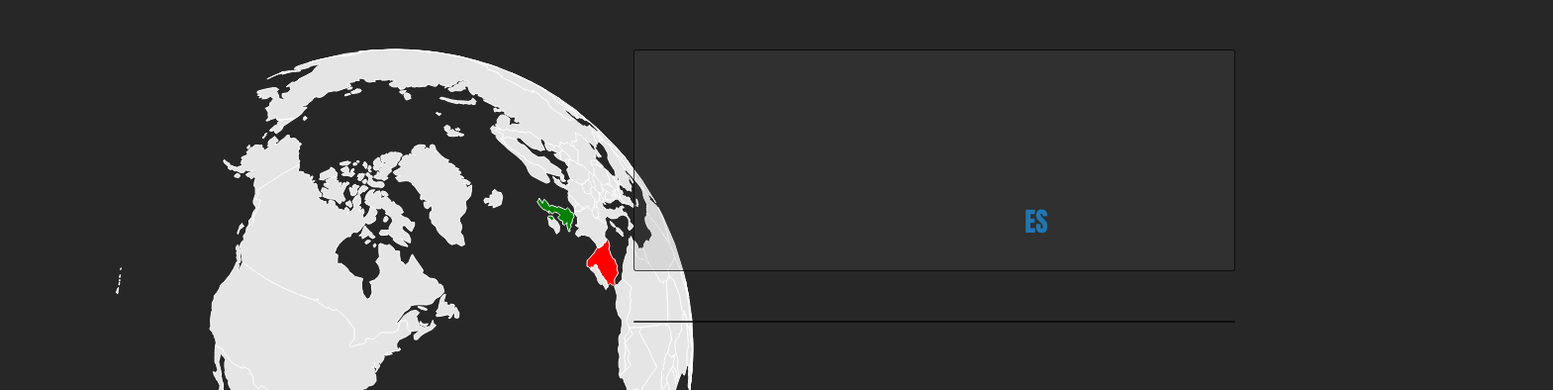
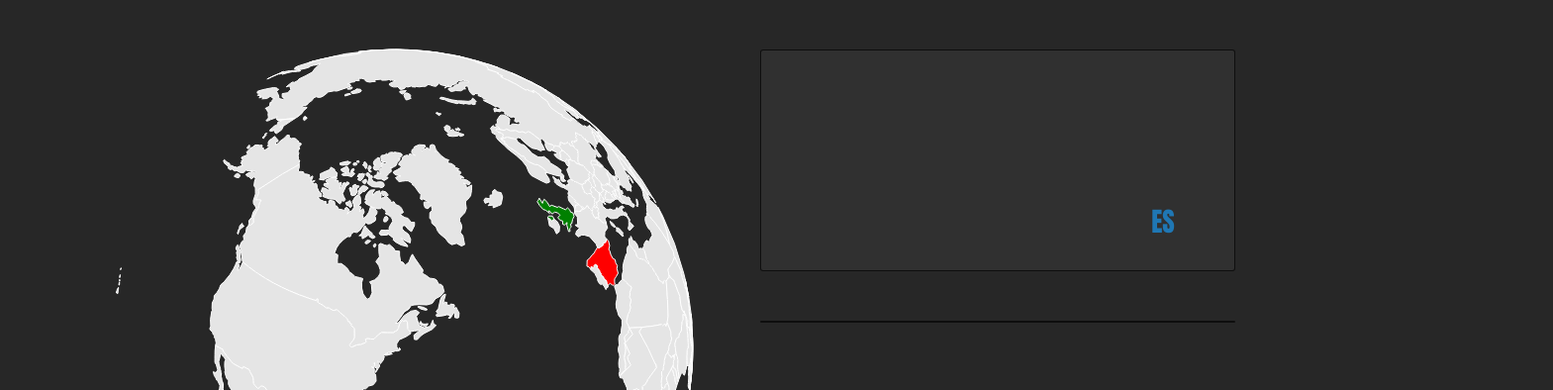
Before and after one commit to harunurhan/hackzurich-2017, a website with bundled scripts: page frontend/app/index.html in a window 1280 px wide. Shown: the top 394 px of the page at 99% size, 1569 px wide, since content can reach past the window. Built offline with nearby package versions, Linux system fonts and the light colour scheme; files whose address does not match are found by name.

Commit message:
update css

```diff
--- a/frontend/app/css/main.css
+++ b/frontend/app/css/main.css
@@ -36,7 +36,7 @@ body {
 #sidebar {
   position: absolute;
   right:0;
-  max-width:50%;
+  max-width:40%;
   padding-left: 3em;
 }
 
```
